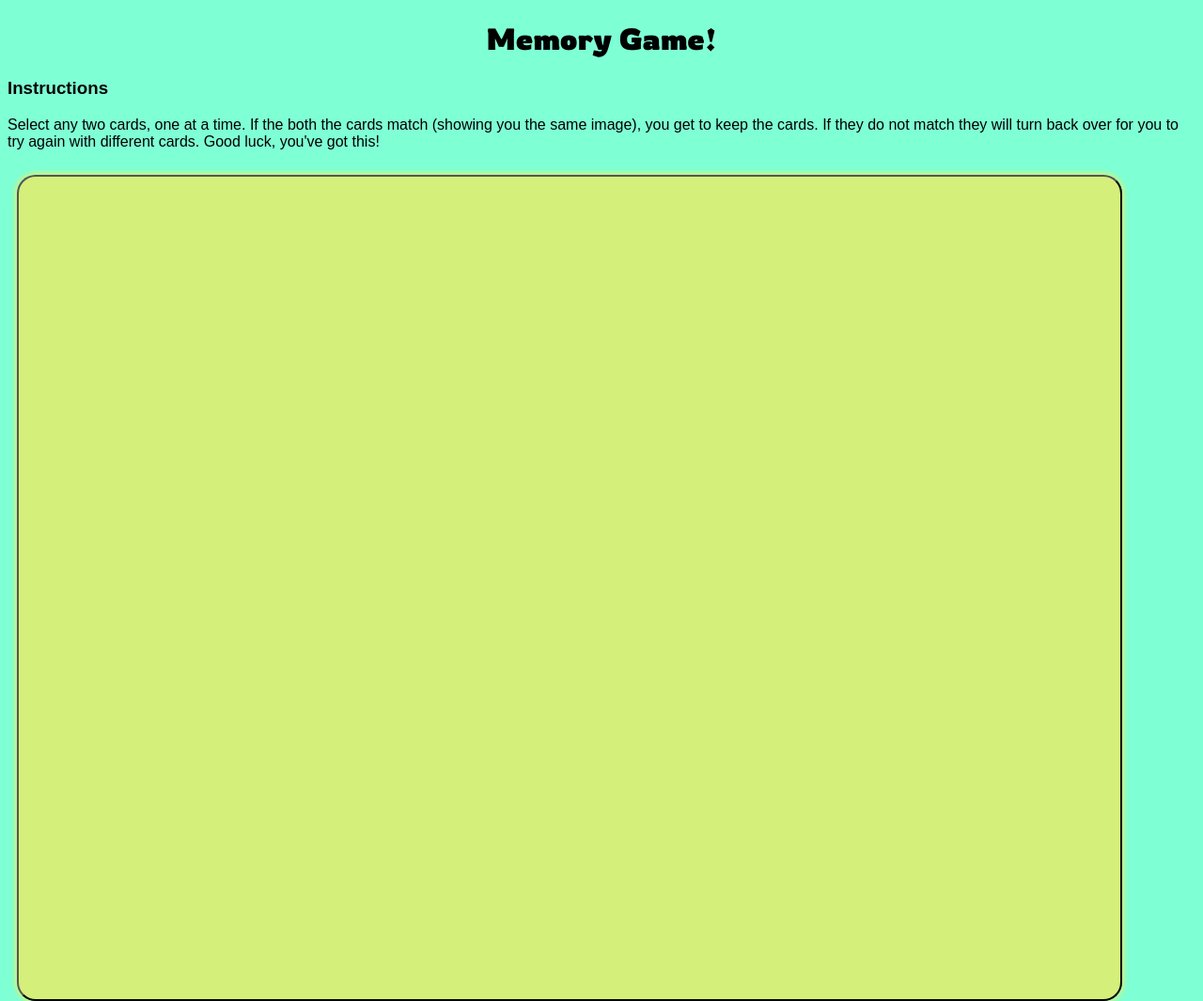
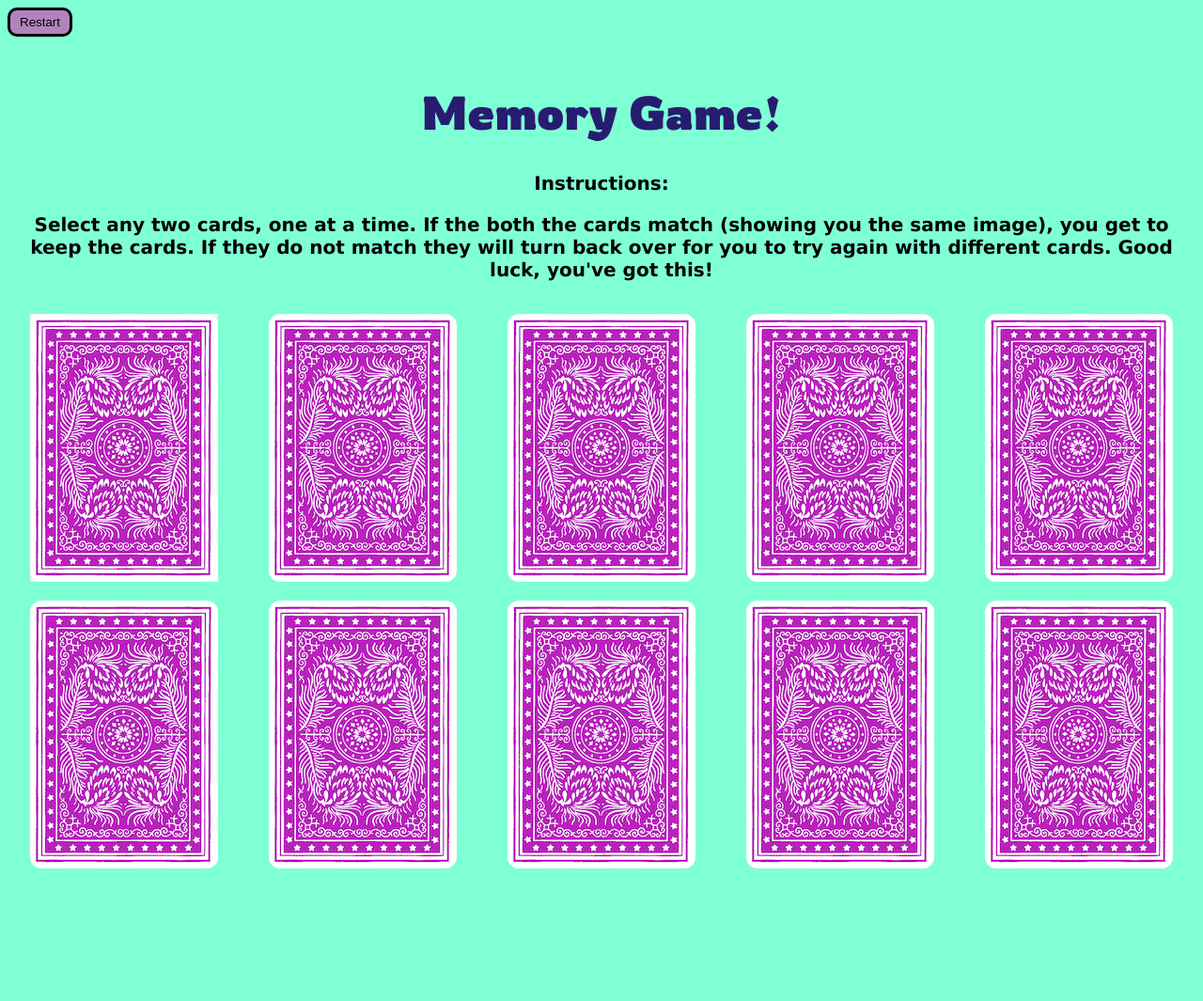
Before and after one commit to SimRodriguez/memory-game, a plain HTML site: page index.html in a window 1280 px wide. Shown: the top 1065 px of the page at 94% size. After the commit the page ends 932 px from the top, so only its background shows below. Drawn offline with Linux system fonts and the light colour scheme; a web font is replaced by a local one.

Commit message:
Added card back images to the html card divs, and re organized my HTML and CSS because I was unable to get a handle on it with the previous rounds of code. Additionally added a couple of new divs with class names to better seperate my elements for CSS sytling

```diff
--- a/app.js
+++ b/app.js
@@ -6,16 +6,16 @@ const resetButton = document.querySelector("#reset")
 
 /*-------------------------------- Variables --------------------------------*/
 
-let cardChoices = [];
-let matchCounter = 0;
-let cardArr = Array.from(cards);
+let flippedCards = [];
+let locked = false;
 
 /*------------------------ Cached Element References ------------------------*/
 
 
 
 /*----------------------------- Event Listeners -----------------------------*/
-
+// cards.forEach(card => { card.addEventListener('click', flipCard); });
 
 
 /*-------------------------------- Functions --------------------------------*/
+//function for flipping cards
--- a/index.html
+++ b/index.html
@@ -9,22 +9,25 @@
 	<link href="./style.css" rel="stylesheet">
 </head>
 <body>
-	<h1>Memory Game!</h1>
-	<h3>Instructions</h3>
-	<p>Select any two cards, one at a time. If the both the cards match (showing you the same image), you get to keep the cards. If they do not match they will turn back over for you to try again with different cards. Good luck, you've got this!</p>
+	<button class="restart-btn" id="restart">Restart</button>
 	<div class="conatiner">
-		<button class="cards" data-name="cake"><img alt="slice of cake" src="M.G.%20assets/cake.png"></button>
-		<button class="cards" data-name="oysters"><img alt="two shucked oysters" src="M.G.%20assets/oysters.png"></button>
-		<button class="cards" data-name="curry"><img alt="a plate of Japanese curry" src="M.G.%20assets/curry.png"></button>
-		<button class="cards" data-name="parfait"><img alt="a glass of chia seed parfait" src="M.G.%20assets/parfait.png"></button>
-		<button class="cards" data-name="ramen"><img alt="a bowl of ramen with chopsticks pulling up noodles" src="M.G.%20assets/ramen.png"></button>
-		<button class="cards" data-name="cake"><img alt="slice of cake" src="M.G.%20assets/cake.png"></button>
-		<button class="cards" data-name="oysters"><img alt="two shucked oysters" src="M.G.%20assets/oysters.png"></button>
-		<button class="cards" data-name="curry"><img alt="a plate of Japanese curry" src="M.G.%20assets/curry.png"></button>
-		<button class="cards" data-name="parfait"><img alt="a glass of chia seed parfait" src="M.G.%20assets/parfait.png"></button>
-		<button class="cards" data-name="ramen"><img alt="a bowl of ramen with chopsticks pulling up noodles" src="M.G.%20assets/ramen.png"></button>
-		<button class="congrats">
-			<h2>Congratulations you win!</h2><button id="reset" type="button">Reset</button>
+		<div class="top-game-container" id="go-cards">
+			<div class="headings-cont"></div>
+			<h1 class="mg-heading">Memory Game!</h1>
+			<h3 class="label-in">Instructions:</h3>
+			<p class="game-instructions">Select any two cards, one at a time. If the both the cards match (showing you the same image), you get to keep the cards. If they do not match they will turn back over for you to try again with different cards. Good luck, you've got this!</p>
+		</div>
+		<div class="cards-container">
+			<div class="cards"><img class="card-back" src="assets/card%20back%20purple.png"><img alt="a sliced in half avocado" class="card-face" src="assets/avocado.png"></div>
+			<div class="cards"><img class="card-back" src="assets/card%20back%20purple.png"><img alt="kiwi cut in half" src="assets/kiwi.png"></div>
+			<div class="cards"><img class="card-back" src="assets/card%20back%20purple.png"><img alt="an orange" src="assets/orange.png"></div>
+			<div class="cards"><img class="card-back" src="assets/card%20back%20purple.png"><img alt="a papaya cut in half" src="assets/papaya.png"></div>
+			<div class="cards"><img class="card-back" src="assets/card%20back%20purple.png"><img alt="a strawberry" src="assets/strawberry.png"></div>
+			<div class="cards"><img class="card-back" src="assets/card%20back%20purple.png"><img alt="a sliced in half avocado" src="assets/avocado.png"></div>
+			<div class="cards"><img class="card-back" src="assets/card%20back%20purple.png"><img alt="kiwi cut in half" src="assets/kiwi.png"></div>
+			<div class="cards"><img class="card-back" src="assets/card%20back%20purple.png"><img alt="an orange" src="assets/orange.png"></div>
+			<div class="cards"><img class="card-back" src="assets/card%20back%20purple.png"><img alt="a papaya cut in half" src="assets/papaya.png"></div>
+			<div class="cards"><img class="card-back" src="assets/card%20back%20purple.png"><img alt="a strawberry" src="assets/strawberry.png"></div>
 		</div>
 	</div>
 </body>
--- a/style.css
+++ b/style.css
@@ -9,44 +9,75 @@ body {
 
 }
 
-h1 {
-    font-family: Rowdies, sans-serif;
-    text-align: center;
+.container {
+    margin: auto;
+    width: 100%;
+    height: 100vh;
+    display: flex;
+    justify-content: center;
+    align-items: center;
 }
 
-h3, h2, p {
-    font-family: Varta, sans-serif;
+.top-game-container {
+  width: auto;
+  padding: 15px;
+  border-radius: 15px;
+
 }
 
-.container {
-    width: 100%;
-    display: flex;
-    flex-wrap: wrap;
-    justify-content: center;
-    position: relative;
-    pointer-events: none;
-  }
+.cards-container {
+  display: grid;
+  grid-template-rows: repeat(2, 1fr);
+  grid-template-columns: repeat(5, 1fr);
+  gap: 20px 5px;
+  cursor: pointer;
+  place-items: center;
+}
 
-  .cards {
-    /* visibility: hidden; */
-    background-color: #fbea54af;
-    box-shadow: 0 0 5px 2px #fbea54b4;
-    border-radius: 20px;
-    margin: 10px;
-    text-align: center;
-    pointer-events: all;
-  }
+.mg-heading {
+  font-family: Rowdies, Verdana, Geneva, Tahoma, sans-serif;
+  text-align: center;
+  color: rgb(40, 28, 113);
+  font-size: 50px;
+}
 
-  img {
-    opacity: 0;
-    width: 75%;
-  }
+.label-in, .game-instructions {
+  font-family: Varta, Verdana, Geneva, Tahoma, sans-serif;
+  text-align: center;
+  color: black;
+  font-size: 20px;
+  font-weight: bold;
+}
 
-  .congrats {
-    color: deeppink;
+.cards {
+  display: flex;
+  justify-content: center;
+  align-items: center;
+  position: relative;
+  cursor: pointer;
+}
 
-  }
+.card-back{
+  border-radius: 12px;
+  position: absolute;
+  width: 200px;
+  height: 285px;
+}
 
-  #reset {
+.card-face {
+  width: 200px;
+  height: 285px;
+  transform: rotateY('90deg');
+}
 
-  }
+.restart-btn {
+  display: flex;
+  justify-content: flex-end;
+  align-items: end;
+  padding: 5px 10px;
+  border-radius: 10px;
+  background-color: rgb(179, 131, 190);
+  border: 3px solid black;
+  cursor: pointer;
+
+}
```
Also changed, not shown: M.G. assets/cake.png (deleted), M.G. assets/card back purple.png (deleted), M.G. assets/curry.png (deleted), M.G. assets/oysters.png (deleted), M.G. assets/parfait.png (deleted), M.G. assets/ramen.png (deleted), assets/avocado.png (added), assets/card back purple.png (added), assets/kiwi.png (added), assets/orange.png (added), assets/papaya.png (added), assets/strawberry.png (added), 1 other file.
